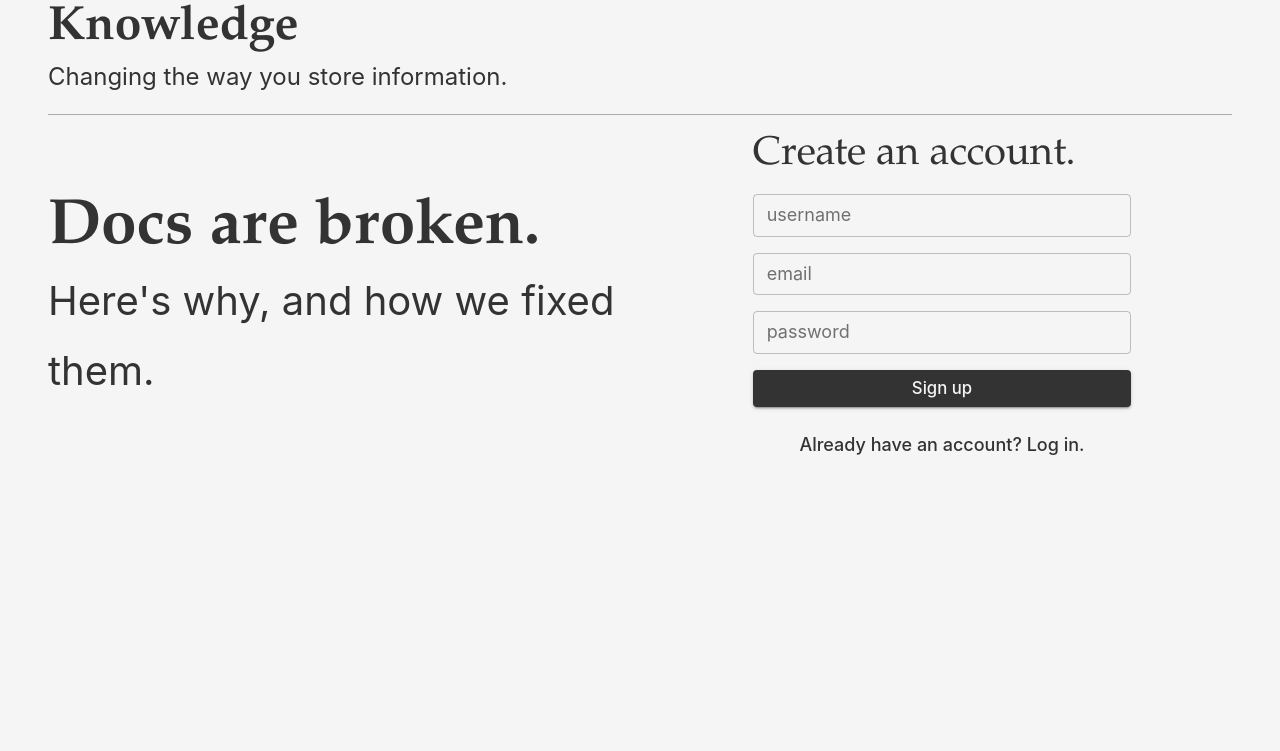
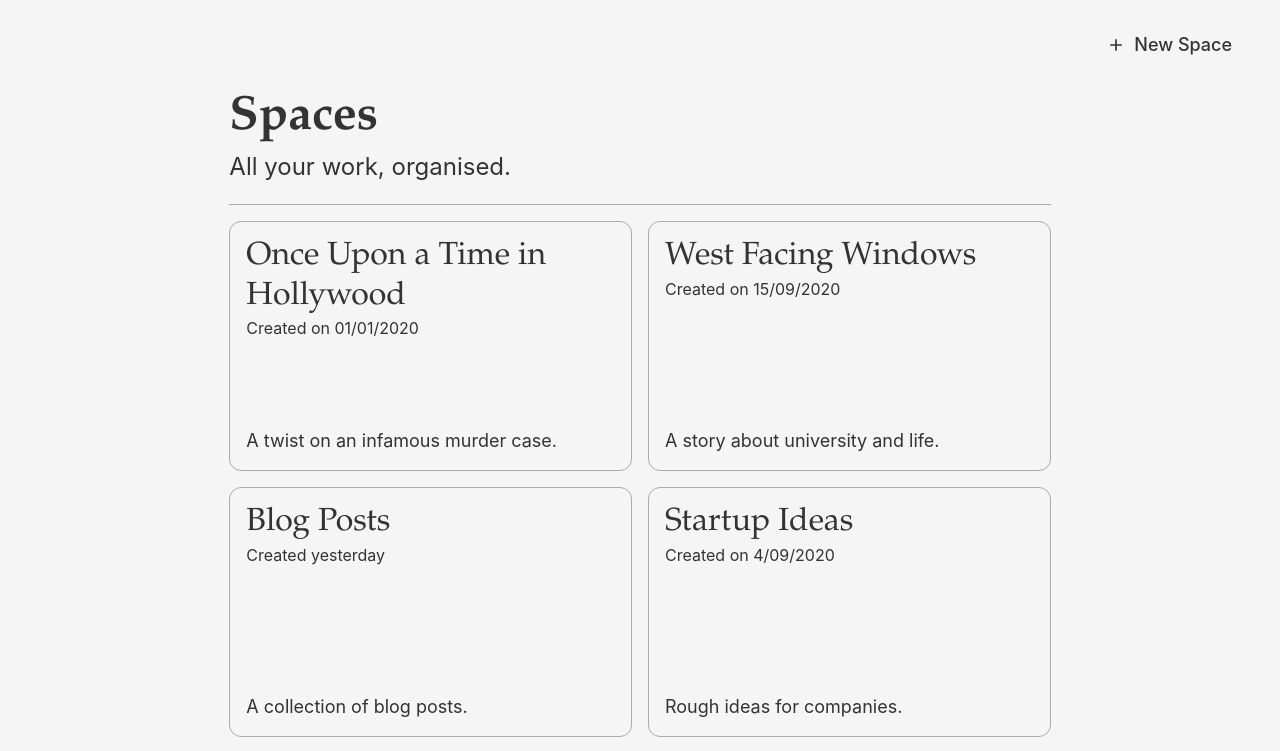
Before and after one commit to sbsto/knowledge, a React (Create React App) app in the folder client/: page /spaces in a window 1280 px wide. Shown: the top 751 px of the page. Built offline with nearby package versions, Linux system fonts and the light colour scheme.

Commit message:
change home name to spaces and make space cards bigger

```diff
--- a/client/src/App.tsx
+++ b/client/src/App.tsx
@@ -2,7 +2,7 @@
 import { BrowserRouter as Router, Switch, Route } from 'react-router-dom'
 import { Container } from '@material-ui/core'
 import { makeStyles, createStyles } from '@material-ui/core/styles'
-import { Landing, Login, DocumentView, Home, DocumentList } from './components/'
+import { Landing, Login, DocumentView, Spaces, DocumentList } from './components/'
 
 const useStyles = makeStyles(() =>
   createStyles({
@@ -24,8 +24,8 @@
           <Route path='/documentlist'>
             <DocumentList />
           </Route>
-          <Route path='/home'>
-            <Home />
+          <Route path='/spaces'>
+            <Spaces />
           </Route>
           <Route path='/login'>
             <Login />
--- a/client/src/components/DocumentComponents/Title.tsx
+++ b/client/src/components/DocumentComponents/Title.tsx
@@ -23,7 +23,8 @@
             outline: "none",
             width: "100%",
             textAlign: "justify",
-            padding: "0px"
+            padding: "0px",
+            margin: "0px"
         },
         description: {
             border: "0px",
@@ -36,7 +37,8 @@
             outline: "none",
             width: "100%",
             textAlign: "justify",
-            padding: "0px"
+            padding: "0px",
+            margin: "0px"
         },
         container: {
             paddingBottom: theme.spacing(2),
--- a/client/src/components/DocumentListComponents/DocumentListControlBar.tsx
+++ b/client/src/components/DocumentListComponents/DocumentListControlBar.tsx
@@ -28,7 +28,7 @@
             <Grid item>
                 <IconButton
                     color="primary"
-                    onClick={() => history.push('/home')}
+                    onClick={() => history.push('/spaces')}
                 >
                     <ArrowBack />
                 </IconButton>
--- a/client/src/components/HomeComponents/Home.tsx
+++ b/client/src/components/HomeComponents/Spaces.tsx
@@ -2,7 +2,7 @@
 import { Grid, Typography, Button } from '@material-ui/core'
 import { makeStyles, createStyles, Theme } from '@material-ui/core/styles'
 import { useHistory } from 'react-router-dom'
-import { SpaceListItem, HomeControlBar, Header } from '..'
+import { SpaceListItem, SpaceControlBar, Header } from '..'
 
 interface Space {
     title: string,
@@ -30,7 +30,7 @@
 )
 
 
-function Home() {
+function Spaces() {
     const styles = useStyles()
     const history = useHistory()
 
@@ -111,7 +111,7 @@
             container
             justify="center"
         >
-            <HomeControlBar />
+            <SpaceControlBar />
             <Grid item md={8}>
                 <Header title="Spaces" subtitle="All your work, organised." />
 
@@ -121,4 +121,4 @@
     )
 }
 
-export default Home
+export default Spaces
--- a/client/src/components/index.ts
+++ b/client/src/components/index.ts
@@ -8,9 +8,9 @@
 export { default as Paragraph } from './DocumentComponents/Paragraph'
 export { default as Title } from './DocumentComponents/Title'
 export { default as Heading } from './DocumentComponents/Heading'
-export { default as Home } from './HomeComponents/Home'
+export { default as Spaces } from './HomeComponents/Spaces'
 export { default as SpaceListItem } from './HomeComponents/SpaceListItem'
-export { default as HomeControlBar } from './HomeComponents/HomeControlBar'
+export { default as SpaceControlBar } from './HomeComponents/SpaceControlBar'
 export { default as DocumentList } from './DocumentListComponents/DocumentList'
 export { default as DocumentListItem } from './DocumentListComponents/DocumentListItem'
 export { default as DocumentListControlBar } from './DocumentListComponents/DocumentListControlBar'
```
Also changed, not shown: client/src/components/HomeComponents/SpaceControlBar.tsx (renamed from client/src/components/HomeComponents/HomeControlBar.tsx).
